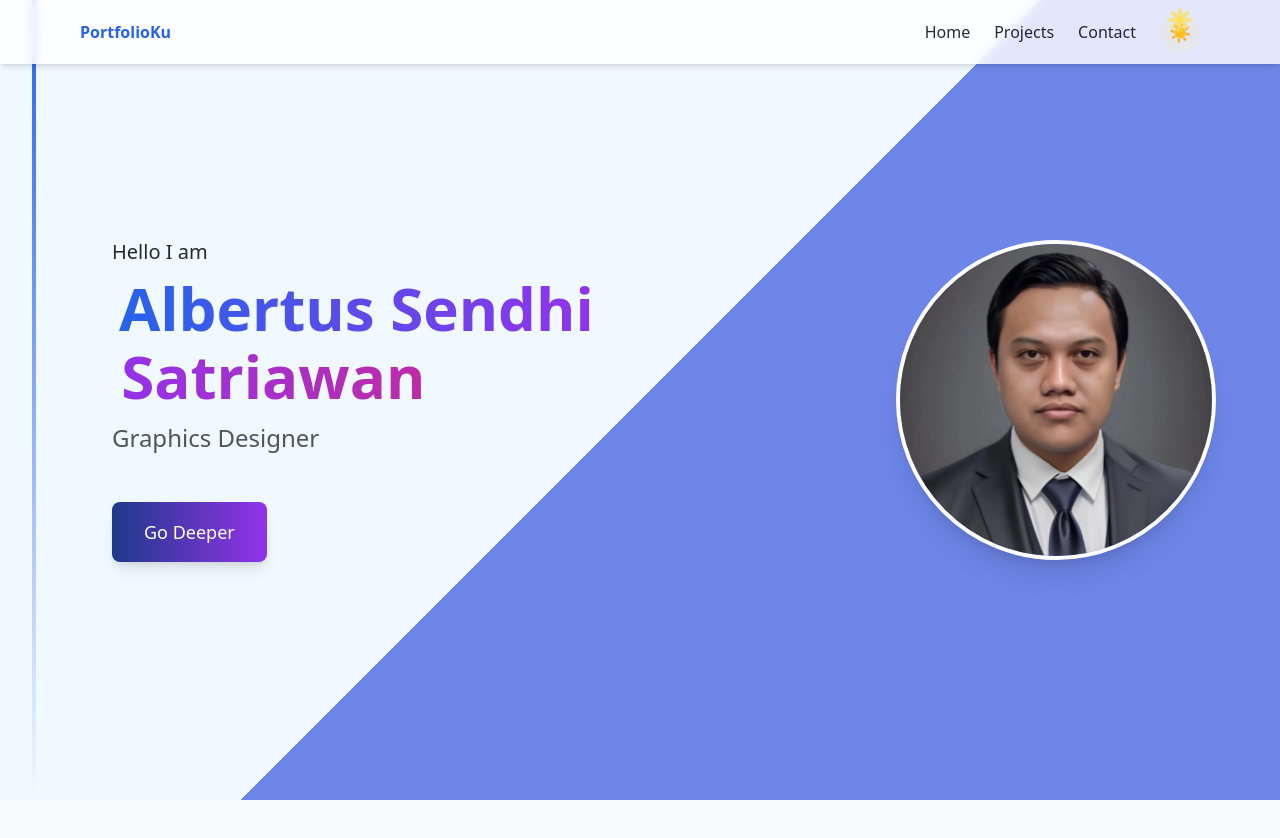
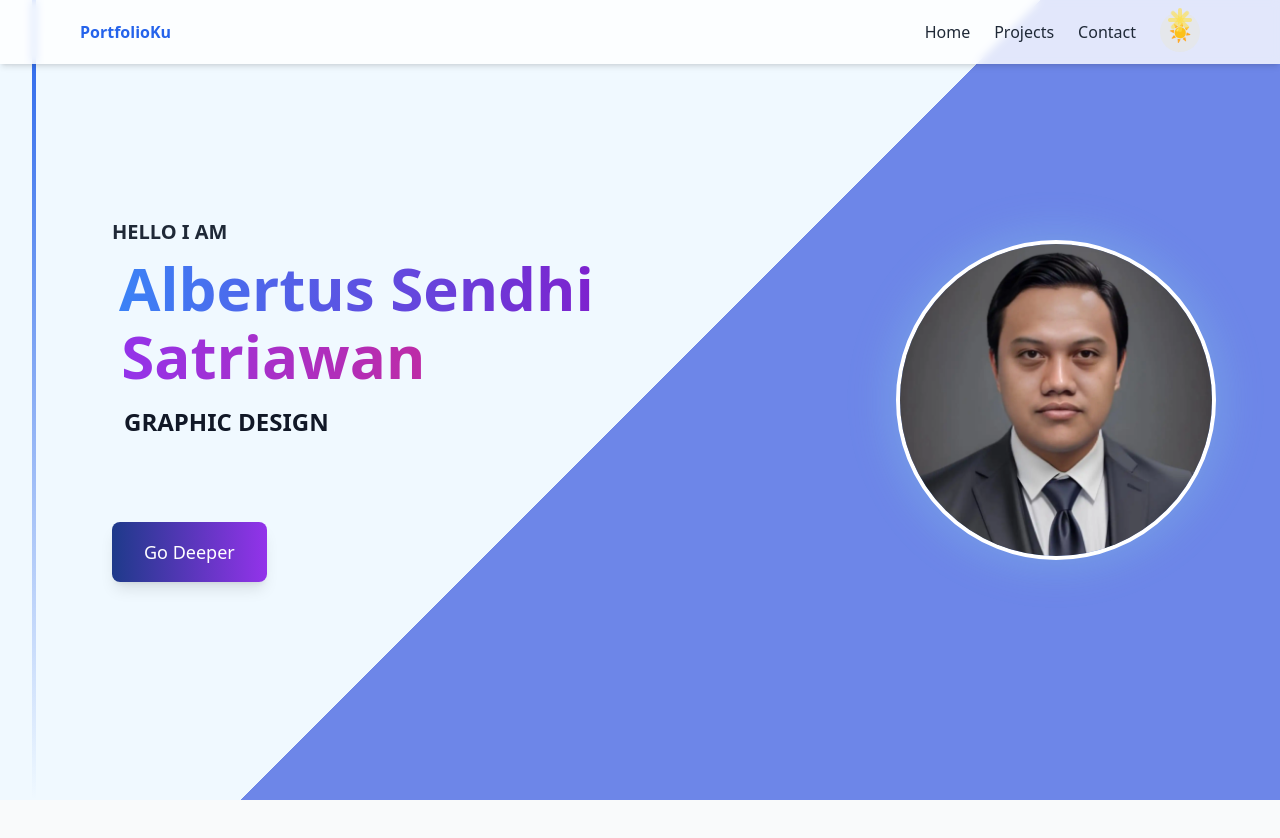
Before and after one commit to sendhi91/justacontent, a React (Create React App) app: page / in a window 1280 px wide. Shown: the top 838 px of the page. Built offline with nearby package versions, Linux system fonts and the light colour scheme.

Commit message:
Add files via upload

```diff
--- a/src/components/Hero.jsx
+++ b/src/components/Hero.jsx
@@ -112,7 +112,7 @@ const Hero = () => {
         {/* Text Content (Left) */}
         <div className="relative z-10 pl-8 md:pl-12">
           <motion.p
-            className={`text-lg md:text-xl mb-3 ${darkMode ? 'text-white' : 'text-gray-800'}`}
+            className={`text-lg md:text-xl mb-3 ${darkMode ? 'text-white' : 'text-gray-800'} font-nunito font-bold`}
             custom={0.2}
             variants={textVariants}
             initial="hidden"
@@ -122,7 +122,7 @@ const Hero = () => {
               y: useTransform(mouseY, [-200, 200], [-5, 5])
             }}
           >
-            Hello I am
+            HELLO I AM
           </motion.p>
 
           <motion.h1
@@ -137,7 +137,7 @@ const Hero = () => {
             }}
           >
             <motion.span
-              className="bg-clip-text text-transparent bg-gradient-to-r from-blue-600 to-purple-600"
+              className="bg-clip-text font-dancing script text-transparent bg-gradient-to-r from-blue-500 to-purple-700"
               whileHover={{ scale: 1.02 }}
               transition={{ type: 'spring', stiffness: 300 }}
             >
@@ -157,7 +157,7 @@ const Hero = () => {
             }}
           >
             <motion.span
-              className="bg-clip-text text-transparent bg-gradient-to-r from-purple-600 to-pink-600 block"
+              className="bg-clip-text font-dancing script text-transparent bg-gradient-to-r from-purple-600 to-pink-600 block"
               whileHover={{ scale: 1.02 }}
               transition={{ type: 'spring', stiffness: 300 }}
             >
@@ -165,19 +165,46 @@ const Hero = () => {
             </motion.span>
           </motion.h1>
 
+          <motion.div
+            className="inline-block relative" // Wrapper dengan inline-block
+          >
             <motion.h2
-            className={`text-xl md:text-2xl mb-8 ${darkMode ? 'text-gray-300' : 'text-gray-600'}`}
+              className={`text-xl md:text-2xl mb-8 ${darkMode ? 'text-white' : 'text-gray-900'
+                } font-nunito font-bold px-3 py-1 relative z-10`} // Padding disesuaikan
               custom={0.5}
               variants={textVariants}
               initial="hidden"
               animate="visible"
               style={{
                 x: useTransform(mouseX, [-200, 200], [-5, 5]),
-              y: useTransform(mouseY, [-200, 200], [-3, 3])
+                y: useTransform(mouseY, [-200, 200], [-3, 3]),
+              }}
+              whileHover={{
+                scale: 1.05,
+                transition: { duration: 0.2 }
               }}
             >
-            Graphics Designer
+              GRAPHIC DESIGN
+
+              {/* Glow Background yang pas dengan teks */}
+              <motion.span
+                className="absolute -inset-1 bg-purple-500/20 dark:bg-indigo-500/20 rounded-md blur-md z-0"
+                initial={{
+                  opacity: 0,
+                  scale: 0.98 // Sedikit lebih kecil dari teks
+                }}
+                whileHover={{
+                  opacity: 1,
+                  scale: 1, // Sesuai ukuran teks
+                  transition: { duration: 0.3 }
+                }}
+                style={{
+                  width: 'calc(100%)', // Lebar mengikuti parent
+                  height: 'calc(100%)' // Tinggi mengikuti parent
+                }}
+              />
             </motion.h2>
+          </motion.div>
 
           <motion.div
             custom={0.6}
@@ -223,36 +250,30 @@ const Hero = () => {
         </div>
 
         {/* Photo (Right) */}
-        <motion.div
-          className="flex justify-center md:justify-end"
-          initial={{ opacity: 0, x: 20 }}
-          animate={{
-            opacity: 1,
-            x: 0,
-            transition: { delay: 0.5, type: 'spring' }
-          }}
-        >
+        <motion.div className="flex justify-center md:justify-end">
           <div className="relative">
-            {/* Avatar Image - Replace src with your image path */}
+            {/* Avatar Image */}
             <motion.img
-              src={profileImage} // Update this path
+              src={profileImage}
               alt="Albertus Sendhi"
-              className="w-64 h-64 md:w-80 md:h-80 rounded-full object-cover border-4 border-white shadow-xl"
+              className="relative z-10 w-64 h-64 md:w-80 md:h-80 rounded-full object-cover border-4 border-white"
               whileHover={{ scale: 1.05 }}
             />
 
-            {/* Decorative Element*/}
+            {/* Animated Shadow */}
             <motion.div
-              // className="absolute -bottom-4 -right-4 w-24 h-24 bg-purple-600 rounded-full mix-blend-multiply opacity-70"
-              // animate={{
-              //   scale: [1, 1.1, 1],
-              //   rotate: [0, 10, 0]
-              // }}
-              // transition={{
-              //   repeat: Infinity,
-              //   duration: 5,
-              //   ease: "easeInOut"
-              // }}
+              className="absolute inset-0 rounded-full blur-xl z-0 bg-teal-200/50 dark:bg-purple-200/50"
+              initial={{ scale: 1 }}
+              animate={{
+                scale: [1, 1.05, 1],
+                opacity: [0.5, 0.7, 0.5]
+              }}
+              transition={{
+                repeat: Infinity,
+                duration: 3,
+                ease: "easeInOut"
+              }}
+
             />
           </div>
         </motion.div>
```
Lines whose indentation alone changed are shown as unchanged.
